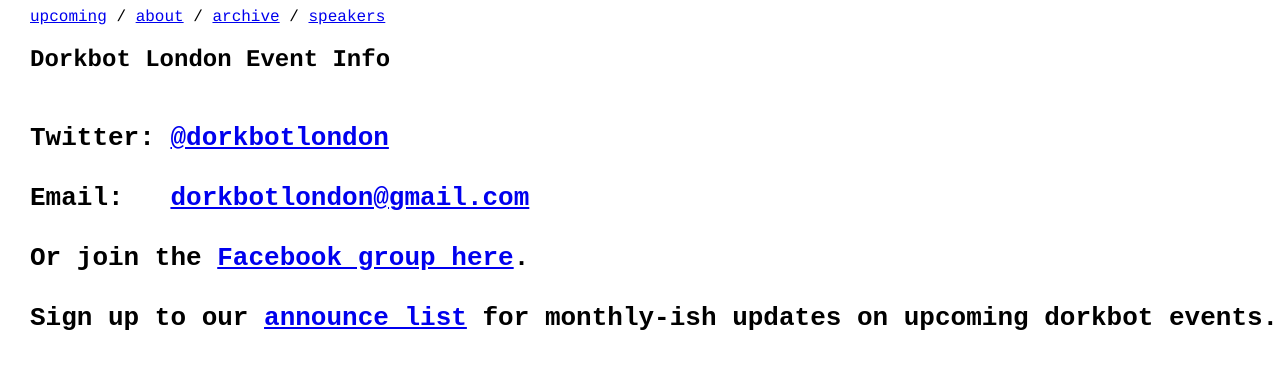
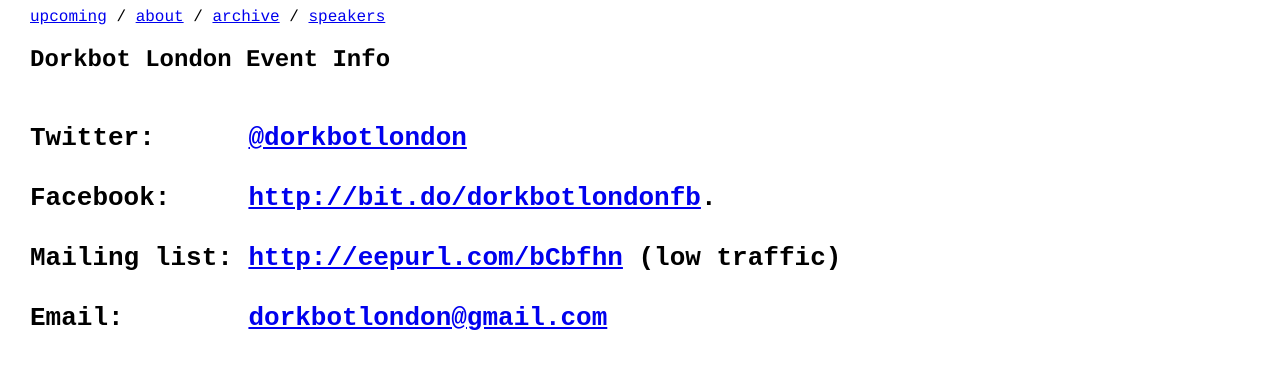
Before and after one commit to dorkbotlondon/dorkbotlondon.github.io, a Jekyll site: the page built from credits.html, in a window 1280 px wide. Shown: the top 369 px of the page. Built offline with Jekyll 4.4.1, drawn with Linux system fonts in a browser that asks for light colours; Markdown is read by kramdown in place of the engine named in the settings.

Commit message:
Update credits.html

```diff
--- a/credits.html
+++ b/credits.html
@@ -4,14 +4,13 @@ title: Dorkbot London Event Info
 permalink: /credits/
 ---
 <pre><h1>
-Twitter: <a href="https://twitter.com/dorkbotlondon">@dorkbotlondon</a>
+Twitter:      <a href="https://twitter.com/dorkbotlondon">@dorkbotlondon</a>
 
-Email:   <a href="mailto:dorkbotlondon@gmail.com">dorkbotlondon@gmail.com</a>
+Facebook:     <a href="https://www.facebook.com/groups/1494354627526302/">http://bit.do/dorkbotlondonfb</a>.
 
-Or join the <a href="https://www.facebook.com/groups/1494354627526302/">Facebook group here</a>.
+Mailing list: <a href="http://eepurl.com/bCbfhn">http://eepurl.com/bCbfhn</a> (low traffic)
 
-Sign up to our <a href="http://eepurl.com/bCbfhn">announce list</a> for monthly-ish updates on upcoming dorkbot events.
-
+Email:        <a href="mailto:dorkbotlondon@gmail.com">dorkbotlondon@gmail.com</a>
 
 </h1>
 </pre>
```
